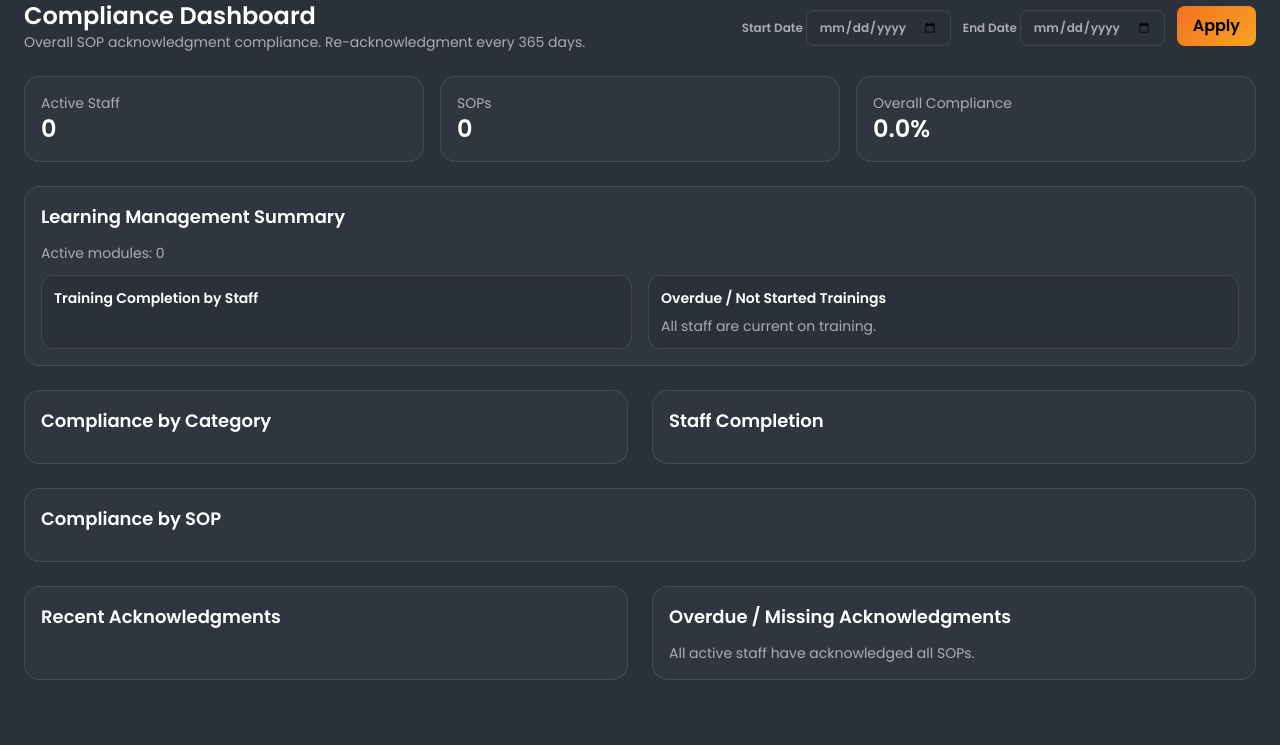
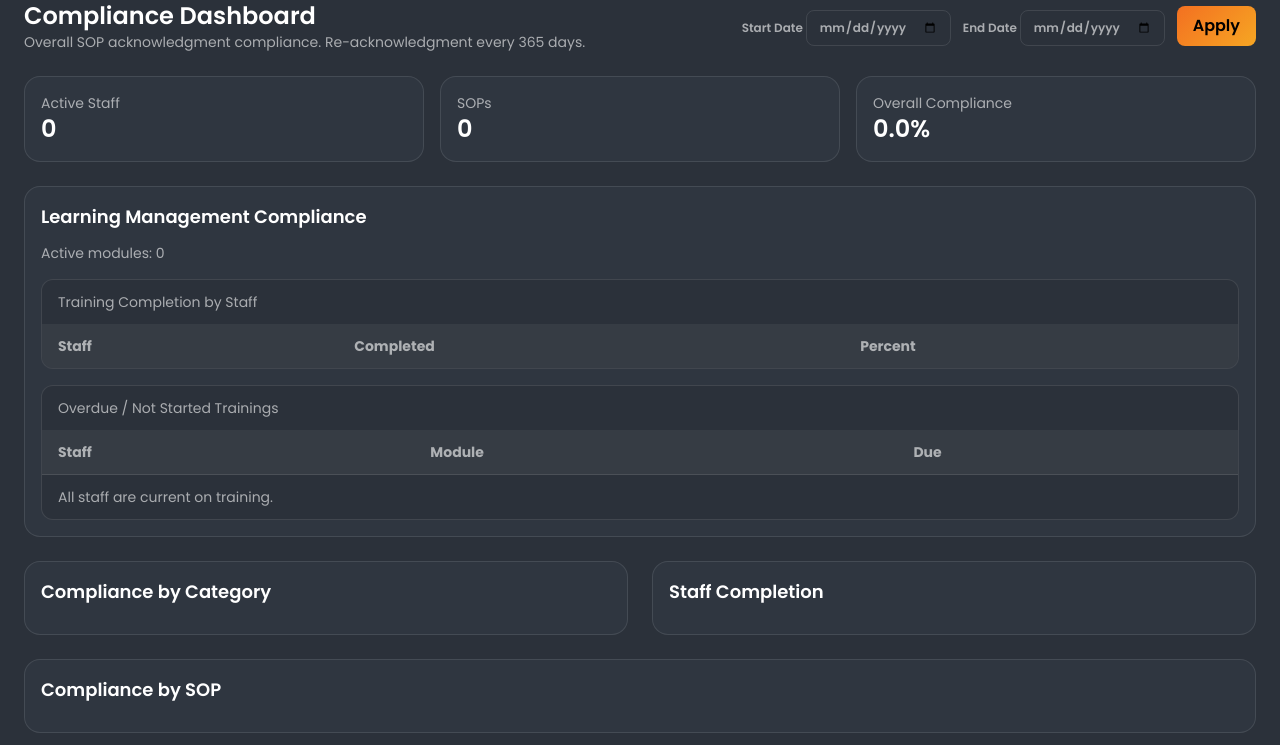
Before and after one commit to MaxMRC-CT/mrc-sop-app, a FastAPI app: page /compliance in a window 1280 px wide. Shown: the part 125-870 px from the top of the page. Run offline with FastAPI, Linux system fonts and the light colour scheme; the visitor is signed in with stand-in values (Sample User, id 1); data comes from the database, SQL or seed files in the repository; data that the repository does not hold is empty; some libraries are stand-ins or nearby versions.

Commit message:
Move LMS reports into compliance dashboard

```diff
--- a/templates/compliance.html
+++ b/templates/compliance.html
@@ -33,35 +33,57 @@
   </div>
 
   <section class="bg-[#2f3640] border border-white/10 rounded-2xl p-4">
-    <h2 class="text-lg font-semibold mb-3">Learning Management Summary</h2>
-    <div class="text-sm text-white/60 mb-3">Active modules: {{ lms_module_count }}</div>
-    <div class="grid grid-cols-1 lg:grid-cols-2 gap-4">
-      <div class="bg-[#2b313a] border border-white/10 rounded-xl p-3">
-        <h3 class="text-sm font-semibold mb-2">Training Completion by Staff</h3>
-        <div class="space-y-2 text-sm">
+    <h2 class="text-lg font-semibold mb-3">Learning Management Compliance</h2>
+    <div class="text-sm text-white/60 mb-4">Active modules: {{ lms_module_count }}</div>
+
+    <div class="bg-[#2b313a] border border-white/10 rounded-xl overflow-hidden mb-4">
+      <div class="px-4 py-3 text-white/60 text-sm">Training Completion by Staff</div>
+      <table class="w-full text-sm">
+        <thead class="bg-white/5 text-white/60">
+          <tr>
+            <th class="text-left px-4 py-3">Staff</th>
+            <th class="text-left px-4 py-3">Completed</th>
+            <th class="text-left px-4 py-3">Percent</th>
+          </tr>
+        </thead>
+        <tbody>
           {% for row in lms_staff_rows %}
-            <div class="flex justify-between border-b border-white/10 py-2">
-              <span>{{ row.staff }}</span>
-              <span>{{ row.completed }}/{{ row.total }} ({{ '%.1f' % row.percent }}%)</span>
-            </div>
+          <tr class="border-t border-white/10">
+            <td class="px-4 py-3">{{ row.staff }}</td>
+            <td class="px-4 py-3">{{ row.completed }}/{{ row.total }}</td>
+            <td class="px-4 py-3">{{ '%.1f' % row.percent }}%</td>
+          </tr>
           {% endfor %}
-        </div>
-      </div>
-      <div class="bg-[#2b313a] border border-white/10 rounded-xl p-3">
-        <h3 class="text-sm font-semibold mb-2">Overdue / Not Started Trainings</h3>
-        {% if lms_overdue_rows|length == 0 %}
-          <p class="text-sm text-white/60">All staff are current on training.</p>
-        {% else %}
-          <div class="space-y-2 text-sm">
+        </tbody>
+      </table>
+    </div>
+
+    <div class="bg-[#2b313a] border border-white/10 rounded-xl overflow-hidden">
+      <div class="px-4 py-3 text-white/60 text-sm">Overdue / Not Started Trainings</div>
+      <table class="w-full text-sm">
+        <thead class="bg-white/5 text-white/60">
+          <tr>
+            <th class="text-left px-4 py-3">Staff</th>
+            <th class="text-left px-4 py-3">Module</th>
+            <th class="text-left px-4 py-3">Due</th>
+          </tr>
+        </thead>
+        <tbody>
+          {% if lms_overdue_rows|length == 0 %}
+            <tr class="border-t border-white/10">
+              <td class="px-4 py-3 text-white/60" colspan="3">All staff are current on training.</td>
+            </tr>
+          {% else %}
             {% for row in lms_overdue_rows %}
-              <div class="border-b border-white/10 py-2">
-                <div class="font-semibold">{{ row.staff }}</div>
-                <div class="text-white/60">{{ row.module }} — {{ row.due }}</div>
-              </div>
+            <tr class="border-t border-white/10">
+              <td class="px-4 py-3">{{ row.staff }}</td>
+              <td class="px-4 py-3">{{ row.module }}</td>
+              <td class="px-4 py-3">{{ row.due }}</td>
+            </tr>
             {% endfor %}
-          </div>
-        {% endif %}
-      </div>
+          {% endif %}
+        </tbody>
+      </table>
     </div>
   </section>
 
--- a/templates/learning.html
+++ b/templates/learning.html
@@ -9,7 +9,6 @@
     {% if is_admin %}
       <div class="flex flex-wrap gap-3">
         <a class="border border-white/10 rounded-lg px-4 py-2 hover:bg-white/5" href="/learning/admin">Manage Modules</a>
-        <a class="border border-white/10 rounded-lg px-4 py-2 hover:bg-white/5" href="/learning/reports">Reports</a>
       </div>
     {% endif %}
   </div>
```
